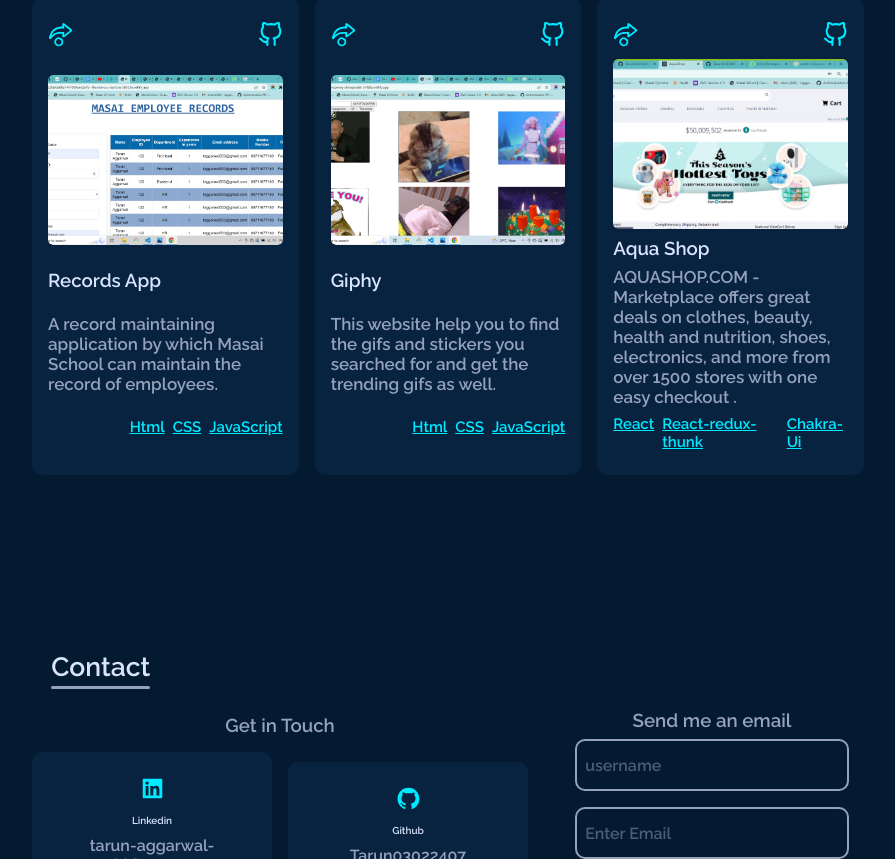
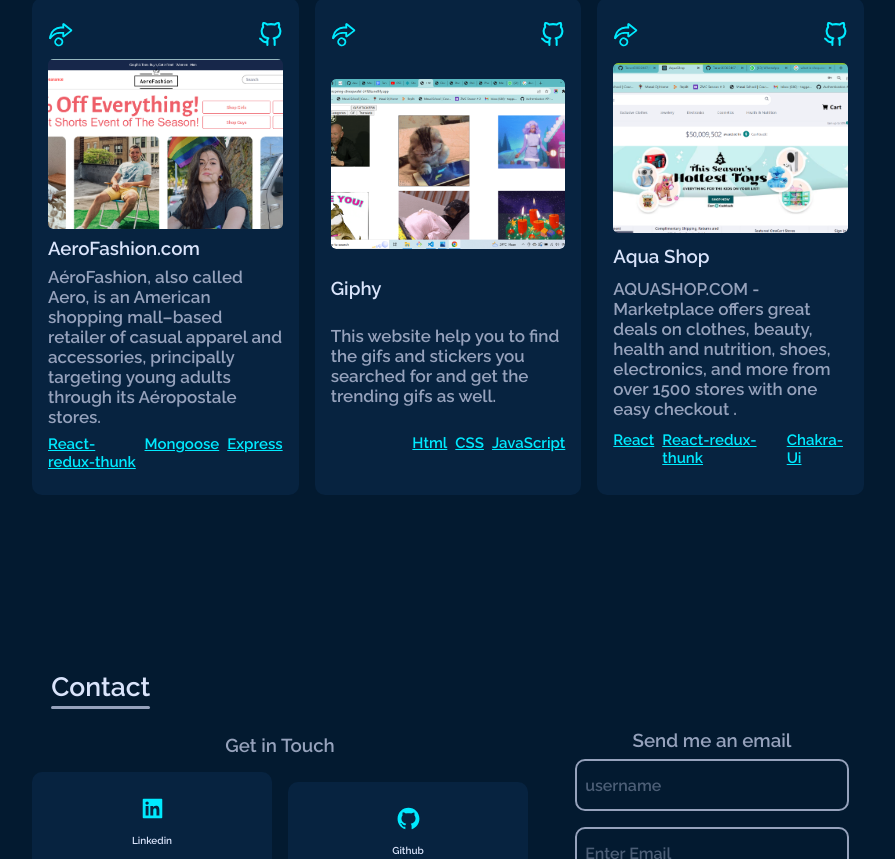
Before and after one commit to Tarun03022407/Tarun03022407.github.io, a React (Create React App) app in the folder Tarun-Portfolio/: page / in a window 1280 px wide. Shown: the part 3900-4759 px from the top of the page, without its empty margins (192-1087 px from the left). Built offline with nearby package versions, Linux system fonts and the light colour scheme.

Commit message:
adding aerofashion

```diff
--- a/Tarun-Portfolio/src/components/Projects Section/Projects.jsx
+++ b/Tarun-Portfolio/src/components/Projects Section/Projects.jsx
@@ -8,9 +8,10 @@
 import img4 from '../../Assets/Youtube.png'
 import img5 from '../../Assets/foodapp.png'
 import img7 from '../../Assets/Todo.png'
-import img8 from '../../Assets/EmpRecord.png'
+import img8 from '../../Assets/aerofashion.png'
 import img9 from '../../Assets/giphy.png'
 import img10 from '../../Assets/Shop.com.png'
+
 
 
 const data = [
@@ -89,14 +90,14 @@
   {
     id:7,
     image:img8,
-    demo:'https://62fa9de88a7447009a6e2a7b--thunderous-daifuku-58503e.netlify.app/',
-    liveLink:'https://62fa9de88a7447009a6e2a7b--thunderous-daifuku-58503e.netlify.app/',
-    github:'https://github.com/Tarun03022407/MasaiRecordApp',
-    title:'Records App',
-    desc:'A record maintaining application by which Masai School can maintain the record of employees.',
-    tech1:'Html',
-    tech2:'CSS',
-    tech3:'JavaScript',
+    demo:'https://63d7723d8213757904234c0e--visionary-churros-1d6bbc.netlify.app/',
+    liveLink:'https://63d7723d8213757904234c0e--visionary-churros-1d6bbc.netlify.app/',
+    github:'https://github.com/Tarun03022407/AeroFashion.com',
+    title:'AeroFashion.com',
+    desc:'AéroFashion, also called Aero, is an American shopping mall–based retailer of casual apparel and accessories, principally targeting young adults through its Aéropostale stores. ',
+    tech1:'React-redux-thunk',
+    tech2:'Mongoose',
+    tech3:'Express',
   },
   {
     id:8,
```
Also changed, not shown: Tarun-Portfolio/src/Assets/2023-01-30.png (added), Tarun-Portfolio/src/Assets/aerofashion.png (added).
